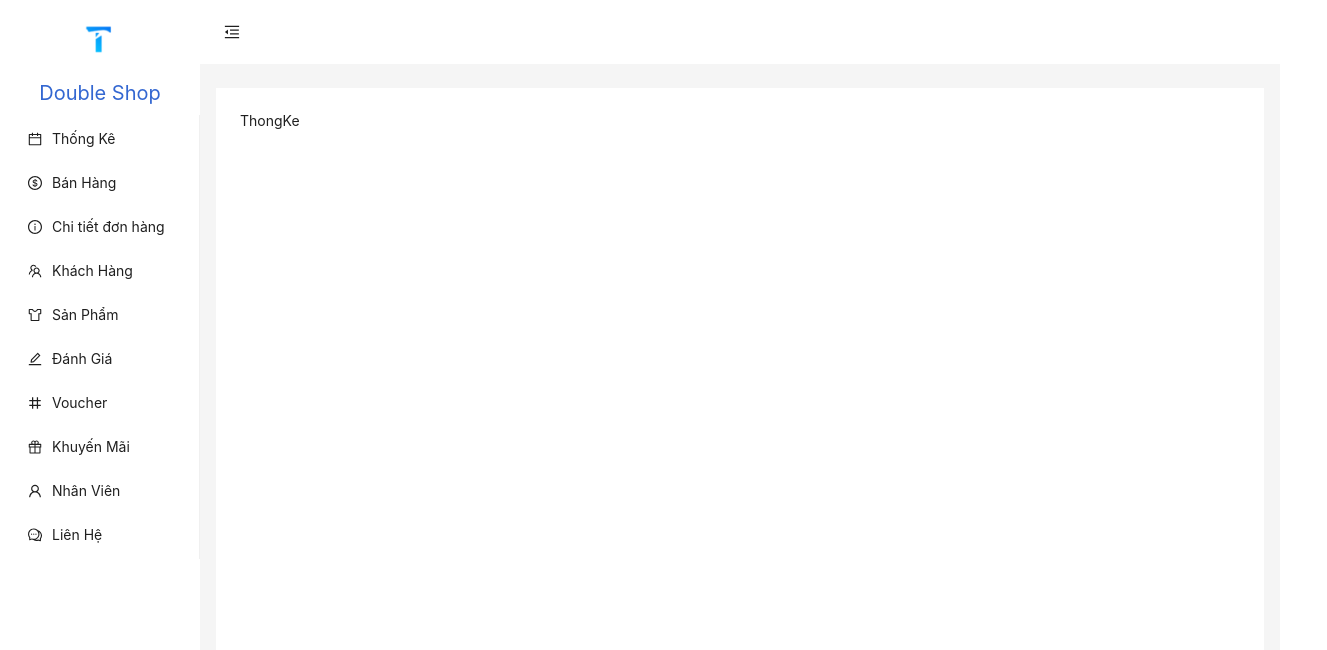
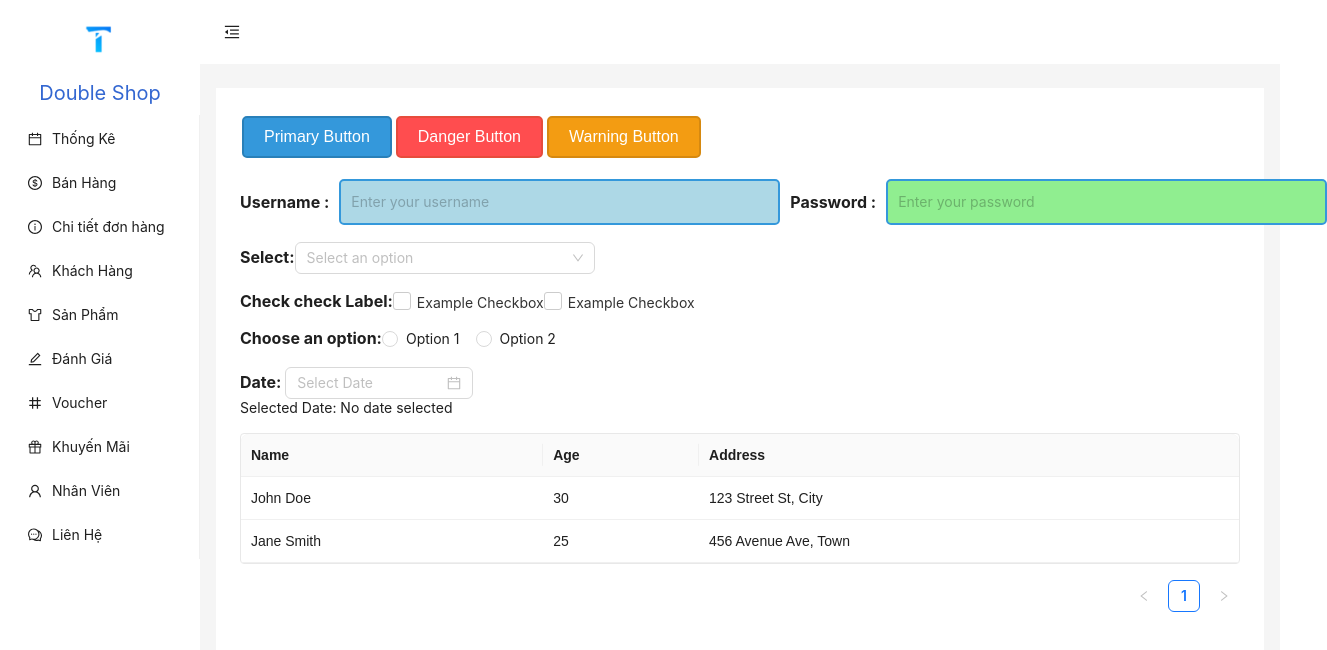
Before and after one commit to sonpt1912/FE_ADM_DOUBLE_SHOP, a React (Create React App) app: page /thongKe in a window 1280 px wide. Shown: the top 650 px of the page, 1327 px wide, since content can reach past the window. Built offline with nearby package versions, Linux system fonts and the light colour scheme.

Commit message:
Form component

```diff
--- a/package.json
+++ b/package.json
@@ -7,14 +7,16 @@
     "@testing-library/jest-dom": "^5.17.0",
     "@testing-library/react": "^13.4.0",
     "@testing-library/user-event": "^13.5.0",
-    "antd": "^5.9.3",
+    "antd": "^5.9.4",
     "axios": "^1.5.0",
+    "lodash": "^4.17.21",
     "react": "^18.2.0",
     "react-dom": "^18.2.0",
     "react-perfect-scrollbar": "^1.5.8",
     "react-router-dom": "^6.16.0",
     "react-scripts": "5.0.1",
     "react-scroll": "^1.8.9",
+    "styled-components": "^6.0.8",
     "web-vitals": "^2.1.4"
   },
   "scripts": {
--- /dev/null
+++ b/src/components/form/CheckboxField.js
@@ -0,0 +1,70 @@
+import React, { useState } from "react";
+import styled from "styled-components";
+
+const Container = styled.div`
+  display: flex;
+  align-items: center;
+`;
+
+const CheckboxContainer = styled.div`
+  display: inline-block;
+  vertical-align: middle;
+`;
+
+const HiddenCheckbox = styled.input.attrs({ type: "checkbox" })`
+  /* Hide the default checkbox visually */
+  appearance: none;
+  width: 16px;
+  height: 16px;
+  margin: 0;
+  cursor: pointer;
+  position: relative;
+
+  /* Set the custom checkbox style */
+  &:before {
+    content: "${({ checked }) => (checked ? "\u2714" : "")}";
+    width: 16px;
+    height: 16px;
+    display: block;
+    border: 1px solid #ccc;
+    border-radius: 3px;
+    text-align: center;
+    line-height: 16px;
+    position: absolute;
+    top: 0;
+    left: 0;
+    font-size: 14px;
+    color: #3498db;
+  }
+`;
+
+const CheckboxLabel = styled.label`
+  font-size: 14px;
+  color: #333;
+  margin-left: 8px;
+`;
+
+const LargerLabel = styled.label`
+  font-size: medium;
+  font-weight: bold;
+`;
+
+const CheckboxExample = ({ label, largerLabel }) => {
+  const [isChecked, setIsChecked] = useState(false);
+
+  const handleCheckboxChange = (event) => {
+    setIsChecked(event.target.checked);
+  };
+
+  return (
+    <Container>
+      <LargerLabel>{largerLabel}</LargerLabel>
+      <CheckboxContainer>
+        <HiddenCheckbox checked={isChecked} onChange={handleCheckboxChange} />
+        <CheckboxLabel>{label}</CheckboxLabel>
+      </CheckboxContainer>
+    </Container>
+  );
+};
+
+export default CheckboxExample;
--- /dev/null
+++ b/src/components/form/CustomButton.js
@@ -0,0 +1,30 @@
+// CustomButton.js
+import React from "react";
+import styled from "styled-components";
+
+const BaseButton = styled.button`
+  color: white;
+  padding: 10px 20px;
+  text-align: center;
+  text-decoration: none;
+  display: inline-block;
+  font-size: 16px;
+  margin: 4px 2px;
+  cursor: pointer;
+  border-radius: 5px;
+`;
+
+export const PrimaryButton = styled(BaseButton)`
+  background-color: #3498db;
+  border: 2px solid #2980b9;
+`;
+
+export const DangerButton = styled(BaseButton)`
+  background-color: #ff4d4f;
+  border: 2px solid #e74c3c;
+`;
+
+export const WarningButton = styled(BaseButton)`
+  background-color: #f39c12;
+  border: 2px solid #d68910;
+`;
--- /dev/null
+++ b/src/components/form/DatePickerField.js
@@ -0,0 +1,22 @@
+import React from "react";
+import { DatePicker } from "antd";
+import styled from "styled-components";
+
+const StyledDatePicker = styled(DatePicker)``;
+
+const Label = styled.label`
+  margin-bottom: 5px;
+  font-size: medium;
+  font-weight: bold;
+`;
+
+const DatePickerComponent = ({ label, onChange, placeholder }) => {
+  return (
+    <div>
+      <Label>{label}</Label>
+      <StyledDatePicker onChange={onChange} placeholder={placeholder} />
+    </div>
+  );
+};
+
+export default DatePickerComponent;
--- /dev/null
+++ b/src/components/form/InputField.js
@@ -0,0 +1,48 @@
+import React from "react";
+import { Input } from "antd";
+import styled, { css } from "styled-components";
+
+const Container = styled.div`
+  display: flex;
+  flex-direction: row;
+  align-items: center;
+
+  @media (max-width: 768px) {
+    font-size: 14px;
+  }
+`;
+
+const Label = styled.label`
+  margin-right: 10px;
+  font-size: medium;
+  font-weight: bold;
+`;
+
+const StyledInput = styled(Input)`
+  padding: 10px;
+  border: 2px solid #3498db;
+  border-radius: 5px;
+  flex: 1;
+
+  ${({ customStyle }) =>
+    customStyle &&
+    css`
+      ${customStyle}
+    `}
+
+  @media (max-width: 768px) {
+    padding: 8px;
+    border-width: 1px;
+  }
+`;
+
+const InputField = ({ placeholder, value, onChange, label, customStyle }) => {
+  return (
+    <Container>
+      {label && <Label>{label}</Label>}
+      <StyledInput placeholder={placeholder} customStyle={customStyle} />
+    </Container>
+  );
+};
+
+export default InputField;
--- /dev/null
+++ b/src/components/form/RadioField.js
@@ -0,0 +1,26 @@
+import React from "react";
+import { Radio } from "antd";
+import styled from "styled-components";
+
+const StyledLabel = styled.label`
+  margin-bottom: 5px;
+  font-size: medium;
+  font-weight: bold;
+`;
+
+const RadioComponent = ({ options, onChange, label }) => {
+  return (
+    <div>
+      <StyledLabel>{label}</StyledLabel>
+      <Radio.Group onChange={onChange}>
+        {options.map((option, index) => (
+          <Radio key={index} value={option.value}>
+            {option.label}
+          </Radio>
+        ))}
+      </Radio.Group>
+    </div>
+  );
+};
+
+export default RadioComponent;
--- /dev/null
+++ b/src/components/form/SelectField.js
@@ -0,0 +1,48 @@
+import React from "react";
+import { Select } from "antd";
+import styled, { css } from "styled-components";
+
+const { Option } = Select;
+
+const StyledSelect = styled(Select)`
+  ${({ customStyle }) =>
+    customStyle &&
+    css`
+      ${customStyle}
+    `}
+`;
+
+const Label = styled.label`
+  margin-bottom: 5px;
+  font-size: medium;
+  font-weight: bold;
+`;
+
+const CustomSelect = ({
+  options,
+  placeholder,
+  value,
+  onChange,
+  customStyle,
+  label,
+}) => {
+  return (
+    <>
+      {label && <Label>{label}</Label>}
+      <StyledSelect
+        placeholder={placeholder}
+        value={value}
+        onChange={onChange}
+        customStyle={customStyle}
+      >
+        {options.map((option) => (
+          <Option key={option.value} value={option.value}>
+            {option.label}
+          </Option>
+        ))}
+      </StyledSelect>
+    </>
+  );
+};
+
+export default CustomSelect;
--- /dev/null
+++ b/src/components/form/TableCustom.js
@@ -0,0 +1,30 @@
+import React from "react";
+import { Table } from "antd";
+import styled from "styled-components";
+import _ from "lodash";
+
+const StyledTableWrapper = styled.div`
+  .ant-table {
+    font-family: Arial, sans-serif;
+    border: 1px solid #e8e8e8;
+    border-radius: 4px;
+
+    .ant-table-thead {
+      background-color: #f0f0f0;
+    }
+
+    .ant-table-cell {
+      padding: 10px;
+    }
+  }
+`;
+
+const TableComponent = ({ columns, dataSource }) => {
+  return (
+    <StyledTableWrapper>
+      <Table columns={columns} dataSource={dataSource} />
+    </StyledTableWrapper>
+  );
+};
+
+export default TableComponent;
--- a/src/components/page/ThongKe.js
+++ b/src/components/page/ThongKe.js
@@ -1,7 +1,157 @@
-import React from "react";
+import {
+  PrimaryButton,
+  DangerButton,
+  WarningButton,
+} from "../form/CustomButton";
+import styled from "styled-components";
+import InputField from "../form/InputField";
+import CustomSelect from "../form/SelectField";
+import Checkbox from "../form/CheckboxField";
+import React, { useState } from "react";
+import RadioExample from "../form/RadioField";
+import TableComponent from "../form/TableCustom";
+import DatePickerComponent from "../form/DatePickerField";
+const Container = styled.div`
+  display: flex;
+`;
 
 const ThongKe = () => {
-  return <div>ThongKe</div>;
+  // Table
+  const columns = [
+    {
+      title: "Name",
+      dataIndex: "name",
+      key: "name",
+    },
+    {
+      title: "Age",
+      dataIndex: "age",
+      key: "age",
+    },
+    {
+      title: "Address",
+      dataIndex: "address",
+      key: "address",
+    },
+  ];
+  const dataSource = [
+    {
+      key: "1",
+      name: "John Doe",
+      age: 30,
+      address: "123 Street St, City",
+    },
+    {
+      key: "2",
+      name: "Jane Smith",
+      age: 25,
+      address: "456 Avenue Ave, Town",
+    },
+  ];
+  // Radio buttons
+  const options = [
+    { label: "Option 1", value: "option1" },
+    { label: "Option 2", value: "option2" },
+  ];
+
+  const [selectedValueRadio, setSelectedValueRadio] = useState("");
+
+  const handleRadioChange = (e) => {
+    setSelectedValueRadio(e.target.value);
+  };
+  // Combobox
+  const [selectedValue, setSelectedValue] = React.useState(null);
+
+  const handleChange = (value) => {
+    setSelectedValue(value);
+  };
+  // Checkbox buttons
+  const [isChecked, setIsChecked] = useState(false);
+
+  const handleCheckboxChange = () => {
+    setIsChecked(!isChecked);
+  };
+  // DatePicker
+  const [selectedDate, setSelectedDate] = useState(null);
+
+  const handleDateChange = (date) => {
+    setSelectedDate(date);
+  };
+  return (
+    <>
+      <div>
+        <PrimaryButton>Primary Button</PrimaryButton>
+        <DangerButton>Danger Button</DangerButton>
+        <WarningButton>Warning Button</WarningButton>
+      </div>
+      <br />
+      <Container>
+        <InputField
+          label="Username :"
+          placeholder="Enter your username"
+          customStyle={{
+            width: "450px",
+            backgroundColor: "lightblue",
+            marginRight: "10px",
+          }}
+        />
+        <InputField
+          label="Password :"
+          placeholder="Enter your password"
+          customStyle={{
+            width: "450px",
+            backgroundColor: "lightgreen",
+          }}
+        />
+      </Container>
+      <br />
+      <CustomSelect
+        label="Select:"
+        options={options}
+        placeholder="Select an option"
+        value={selectedValue}
+        onChange={handleChange}
+        customStyle={{ width: "300px" }}
+      />
+      <br />
+      <br />
+      <Container>
+        <Checkbox
+          checked={isChecked}
+          onChange={handleCheckboxChange}
+          label="Example Checkbox"
+          largerLabel="Check check Label:"
+        />
+        <Checkbox
+          checked={isChecked}
+          onChange={handleCheckboxChange}
+          label="Example Checkbox"
+        />
+      </Container>
+      <br />
+      <Container>
+        <RadioExample
+          options={options}
+          onChange={handleRadioChange}
+          label="Choose an option:"
+        />
+      </Container>
+      <br />
+      <div>
+        <DatePickerComponent
+          label="Date: "
+          onChange={handleDateChange}
+          placeholder="Select Date"
+        />
+        <div>
+          Selected Date:{" "}
+          {selectedDate ? selectedDate.toString() : "No date selected"}
+        </div>
+      </div>
+      <br />
+      <TableComponent columns={columns} dataSource={dataSource} />
+    </>
+  );
 };
 
 export default ThongKe;
```
Also changed, not shown: src/styles/formCss/CustomButton.css (added), 2 other files (tests, documents, lock files or other folders).
